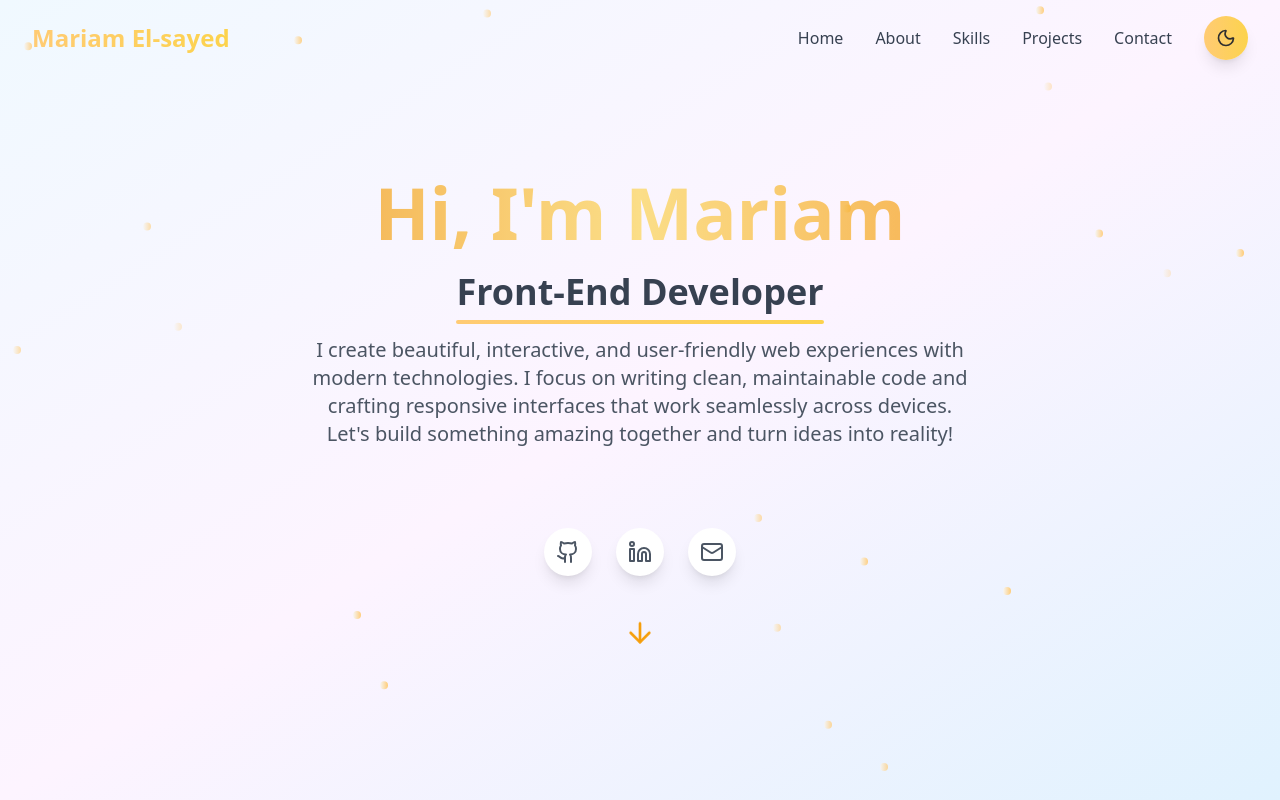
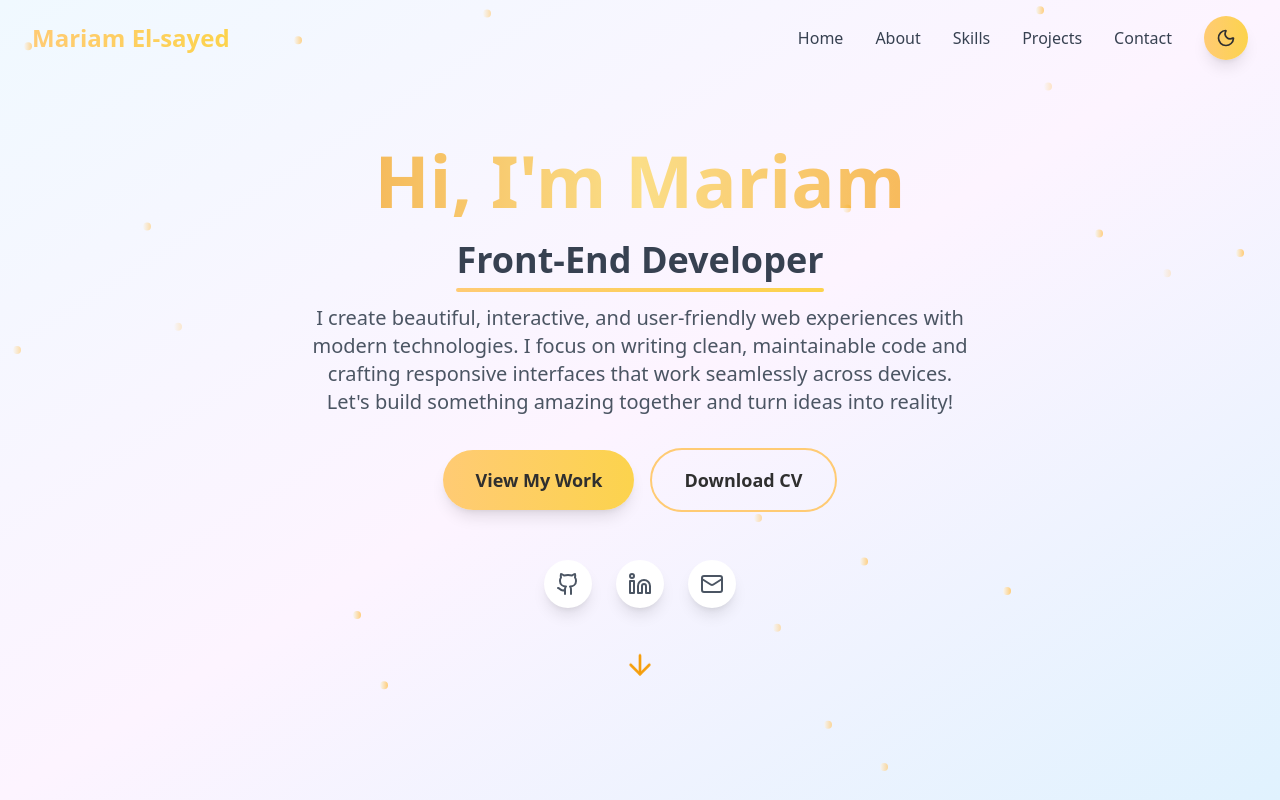
Before and after one commit to mariamelsayed12/My-portflio, a React (Vite) app: page / in a window 1280 px wide. Shown: the top 800 px of the page. Built offline with nearby package versions, Linux system fonts and the light colour scheme.

Commit message:
add View My Work and  Download CV in hero section

```diff
--- a/src/components/Hero.tsx
+++ b/src/components/Hero.tsx
@@ -108,21 +108,27 @@ export const Hero = () => {
           className="flex flex-col sm:flex-row gap-4 justify-center items-center mb-12"
           variants={itemVariants}
         >
-          {/* <motion.button
-            className="px-8 py-4 bg-gradient-to-r from-[#ffcb74] to-amber-300 dark:from-[#ffcb74] dark:to-[#f6f6f6]  text-[#2f2f2f] rounded-full font-semibold text-lg shadow-lg hover:shadow-xl transition-all duration-300"
+            <motion.a
+          href="#projects"
+          className="px-8 py-4 bg-gradient-to-r from-[#ffcb74] to-amber-300 dark:from-[#ffcb74] dark:to-[#f6f6f6] text-[#2f2f2f] rounded-full font-semibold text-lg shadow-lg hover:shadow-xl transition-all duration-300 inline-block text-center"
           whileHover={{ scale: 1.05, y: -2 }}
           whileTap={{ scale: 0.95 }}
         >
         View My Work
-          </motion.button>
+        </motion.a>
 
-          <motion.button
-            className="px-8 py-4 border-2 border-[#ffcb74] text-[#2f2f2f] dark:text-[#ffcb74] rounded-full font-semibold text-lg hover:bg-[#ffcb74]  dark:hover:text-[#2f2f2f] transition-all duration-300"
+
+
+        <motion.a
+        href="/Mariam_Elsayed_CV.pdf"
+        download
+        className="px-8 py-4 border-2 border-[#ffcb74] text-[#2f2f2f] dark:text-[#ffcb74] rounded-full font-semibold text-lg hover:bg-[#ffcb74] dark:hover:text-[#2f2f2f] transition-all duration-300 inline-block text-center"
         whileHover={{ scale: 1.05, y: -2 }}
         whileTap={{ scale: 0.95 }}
         >
             Download CV
-          </motion.button> */}
+        </motion.a>
+
         </motion.div>
         <motion.div
           className="flex justify-center space-x-6 mb-12"
```
Also changed, not shown: 1 other file (tests, documents, lock files or other folders). Lines whose indentation alone changed are shown as unchanged.
